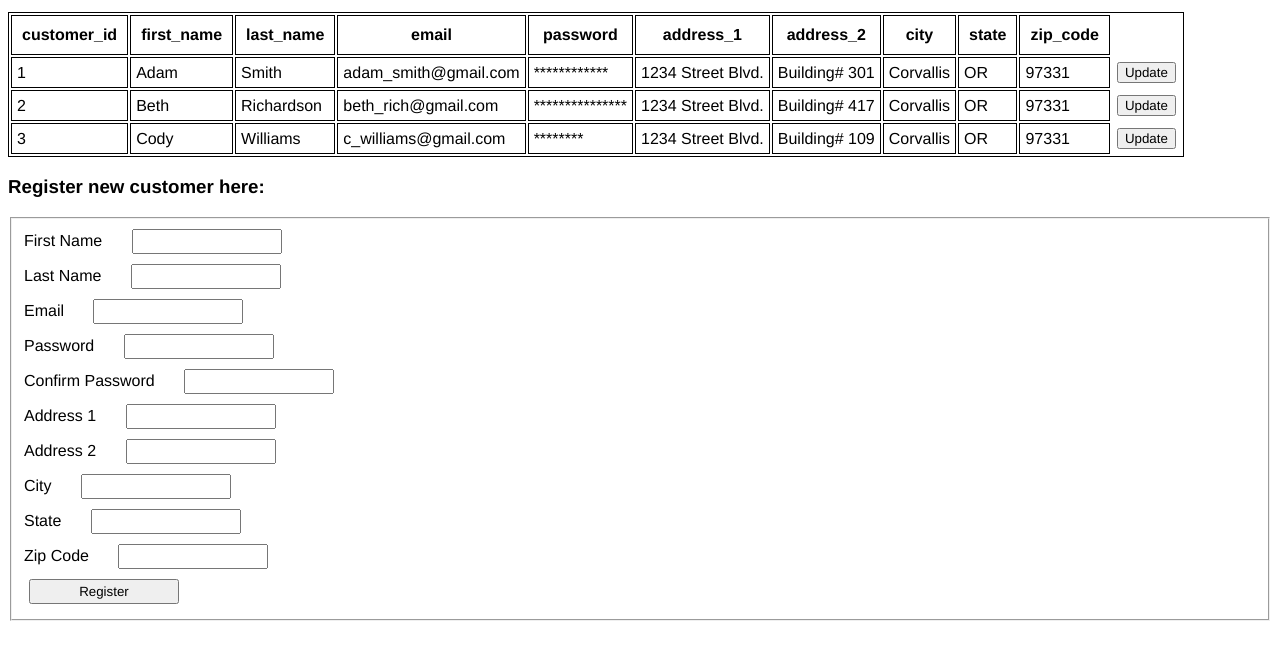
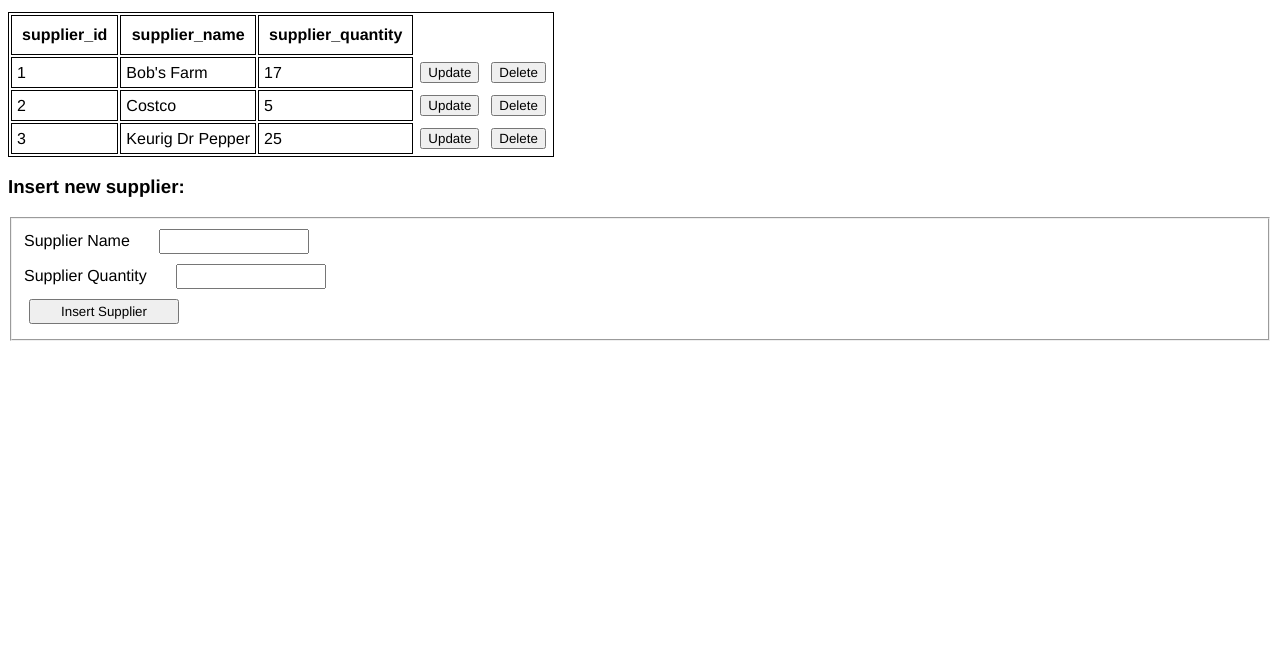
Before and after one commit to lamcal/Step3HTML, a plain HTML site: page pages/suppliers.html in a window 1280 px wide. Shown: the part 143-800 px from the top of the page. Drawn offline with Linux system fonts and the light colour scheme.

Commit message:
Suppliers Entity
Create Suppliers table with Insert, Update, and Delete functionalities

```diff
--- a/pages/suppliers.html
+++ b/pages/suppliers.html
@@ -26,96 +26,47 @@
 		<table>
 			<thead>
 				<tr>
-					<th>customer_id</th>
-					<th>first_name</th>
-					<th>last_name</th>
-					<th>email</th>
-					<th>password</th>
-					<th>address_1</th>
-					<th>address_2</th>
-					<th>city</th>
-					<th>state</th>
-					<th>zip_code</th>
+					<th>supplier_id</th>
+					<th>supplier_name</th>
+					<th>supplier_quantity</th>
 				</tr>
 			</thead>
 			<tbody>
 				<tr>
 					<td>1</td>
-					<td>Adam</td>
-					<td>Smith</td>
-					<td>adam_smith@gmail.com</td>
-					<td>************</td>
-					<td>1234 Street Blvd.</td>
-					<td>Building# 301</td>
-					<td>Corvallis</td>
-					<td>OR</td>
-					<td>97331</td>
+					<td>Bob's Farm</td>
+					<td>17</td>
 					<td class="update_button"><button type="button">Update</button></td>
+					<td class="delete_button"><button type="button">Delete</button></td>
 				</tr>
 				<tr>
 					<td>2</td>
-					<td>Beth</td>
-					<td>Richardson</td>
-					<td>beth_rich@gmail.com</td>
-					<td>***************</td>
-					<td>1234 Street Blvd.</td>
-					<td>Building# 417</td>
-					<td>Corvallis</td>
-					<td>OR</td>
-					<td>97331</td>
+					<td>Costco</td>
+					<td>5</td>
 					<td class="update_button"><button type="button">Update</button></td>
+					<td class="delete_button"><button type="button">Delete</button></td>
 				</tr>
 				<tr>
 					<td>3</td>
-					<td>Cody</td>
-					<td>Williams</td>
-					<td>c_williams@gmail.com</td>
-					<td>********</td>
-					<td>1234 Street Blvd.</td>
-					<td>Building# 109</td>
-					<td>Corvallis</td>
-					<td>OR</td>
-					<td>97331</td>
+					<td>Keurig Dr Pepper</td>
+					<td>25</td>
 					<td class="update_button"><button type="button">Update</button></td>
+					<td class="delete_button"><button type="button">Delete</button></td>
 				</tr>
 			</tbody>
 		</table>
 
 		<form>
-			<h3>Register new customer here: </h3>
+			<h3>Insert new supplier: </h3>
 			<fieldset>
-				<label>First Name</label>
-				<input type="text" name="first_name" id="first_name" maxlength="100">
+				<label>Supplier Name</label>
+				<input type="text" name="supplier_name" id="supplier_name" maxlength="100">
 				<br>
-				<label>Last Name</label>
-				<input type="text" name="last_name" id="last_name" maxlength="100">
-				<br>
-				<label>Email</label>
-				<input type="text" name="email" id="email" maxlength="100">
-				<br>
-				<label>Password</label>
-				<input type="text" name="password" id="password" maxlength="100">
-				<br>
-				<label>Confirm Password</label>
-				<input type="text" name="password_confirm" id="password_confirm" maxlength="100">
-				<br>
-				<label>Address 1</label>
-				<input type="text" name="address_1" id="address_1" maxlength="100">
-				<br>
-				<label>Address 2</label>
-				<input type="text" name="address_2" id="address_2" maxlength="100">
-				<br>
-				<label>City</label>
-				<input type="text" name="city" id="city" maxlength="100">
-				<br>
-				<label>State</label>
-				<input type="text" name="state" id="state" maxlength="100">
-				<br>
-				<label>Zip Code</label>
-				<input type="number" name="zip_code" id="zip_code" maxlength="100">
+				<label>Supplier Quantity</label>
+				<input type="number" name="supplier_quantity" id="supplier_quantity" maxlength="100">
 				<br>
 
-				<input type="submit" name="register_submit" id="register_submit" value="Register">
+				<input type="submit" name="insert_supplier" id="insert_supplier" value="Insert Supplier">
 			</fieldset>
 		</form>
 
```
Also changed, not shown: pages/customers.html (+1 -1 lines), pages/products.html (+9 -0 lines).
